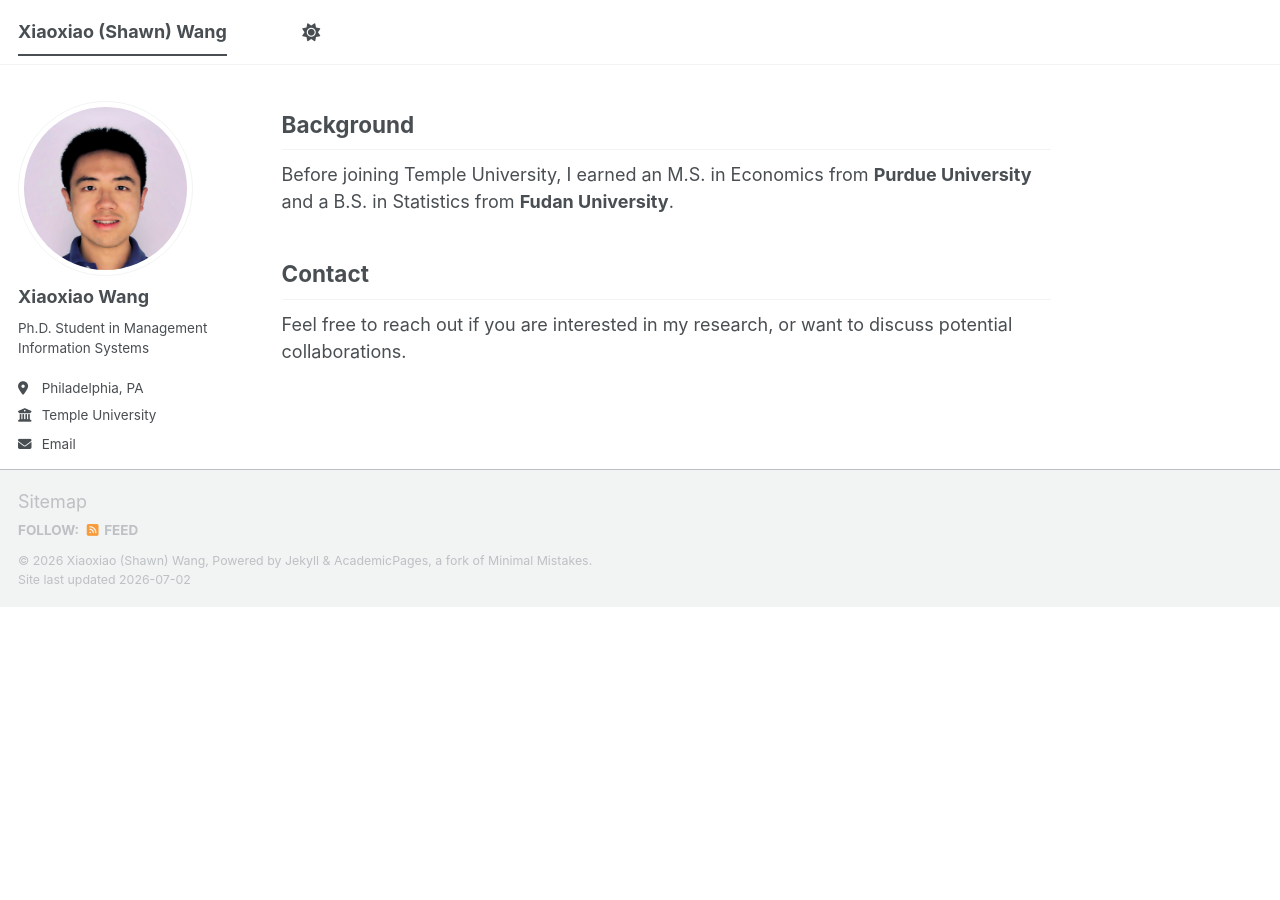
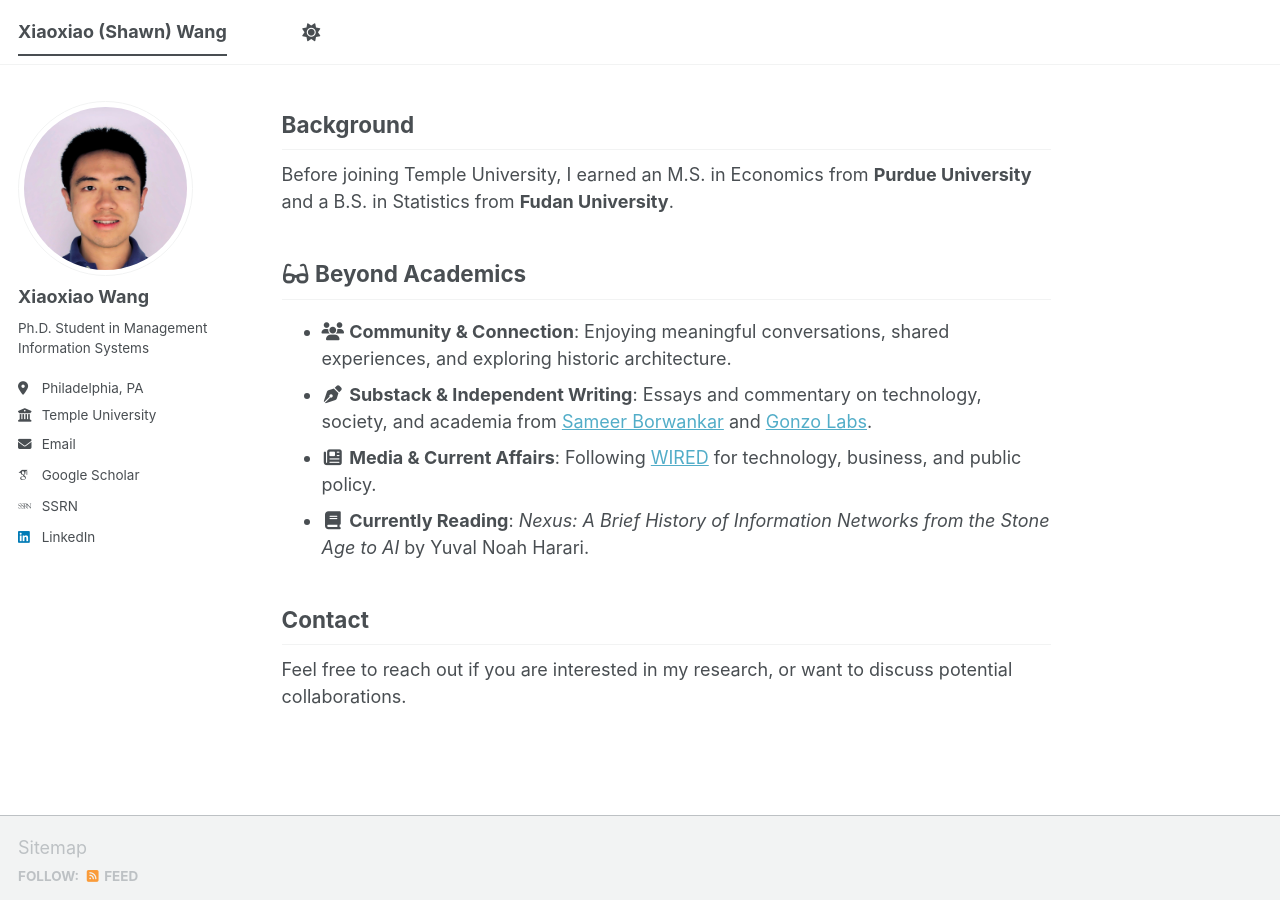
Before and after one commit to xiaoxiaowang-oss/xiaoxiaowang-oss.github.io, a Jekyll site: the page built from _pages/about.md, in a window 1280 px wide and 900 px high, scrolled down 1806 px. Built offline with Jekyll 4.4.1, drawn with Linux system fonts in a browser that asks for light colours; some web fonts are replaced; a script bundle is joined from its source files by our own code; library files that are not in the unit come from our copies; before the commit the page ends 2413 px from its top, so only the background shows below that.

Commit message:
Update about.md

```diff
--- a/_pages/about.md
+++ b/_pages/about.md
@@ -41,5 +41,12 @@
 ## Background
 Before joining Temple University, I earned an M.S. in Economics from **Purdue University** and a B.S. in Statistics from **Fudan University**.
 
+## <i class="fa fa-fw fa-glasses" aria-hidden="true"></i> Beyond Academics
+
+* <i class="fa fa-fw fa-users" aria-hidden="true"></i> **Community & Connection**: Enjoying meaningful conversations, shared experiences, and exploring historic architecture.
+* <i class="fa fa-fw fa-pen-nib" aria-hidden="true"></i> **Substack & Independent Writing**: Essays and commentary on technology, society, and academia from <a href="https://sameerb.substack.com/">Sameer Borwankar</a> and <a href="https://gonzolabs.xyz/">Gonzo Labs</a>.
+* <i class="fa fa-fw fa-newspaper" aria-hidden="true"></i> **Media & Current Affairs**: Following <a href="https://www.wired.com/">WIRED</a> for technology, business, and public policy.
+* <i class="fa fa-fw fa-book" aria-hidden="true"></i> **Currently Reading**: <em>Nexus: A Brief History of Information Networks from the Stone Age to AI</em> by Yuval Noah Harari.
+
 ## Contact
 Feel free to reach out if you are interested in my research, or want to discuss potential collaborations.
```
